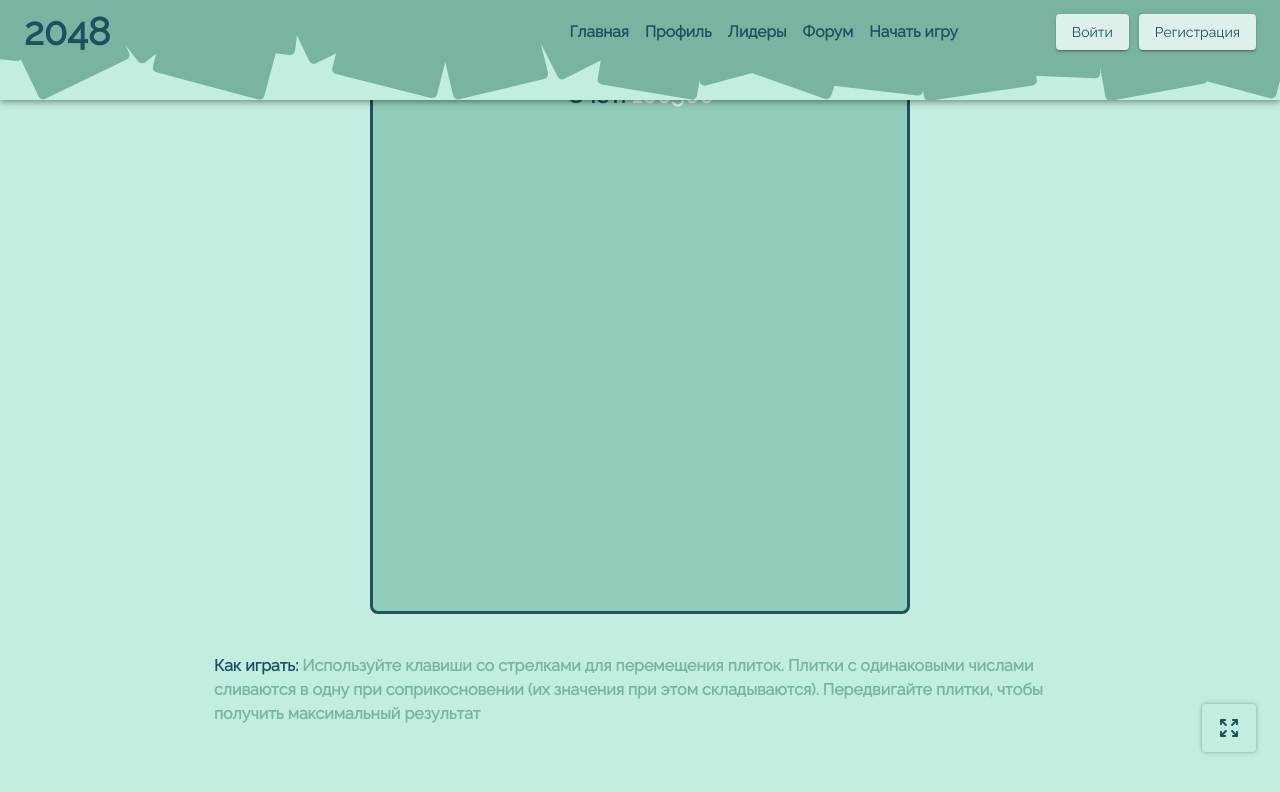
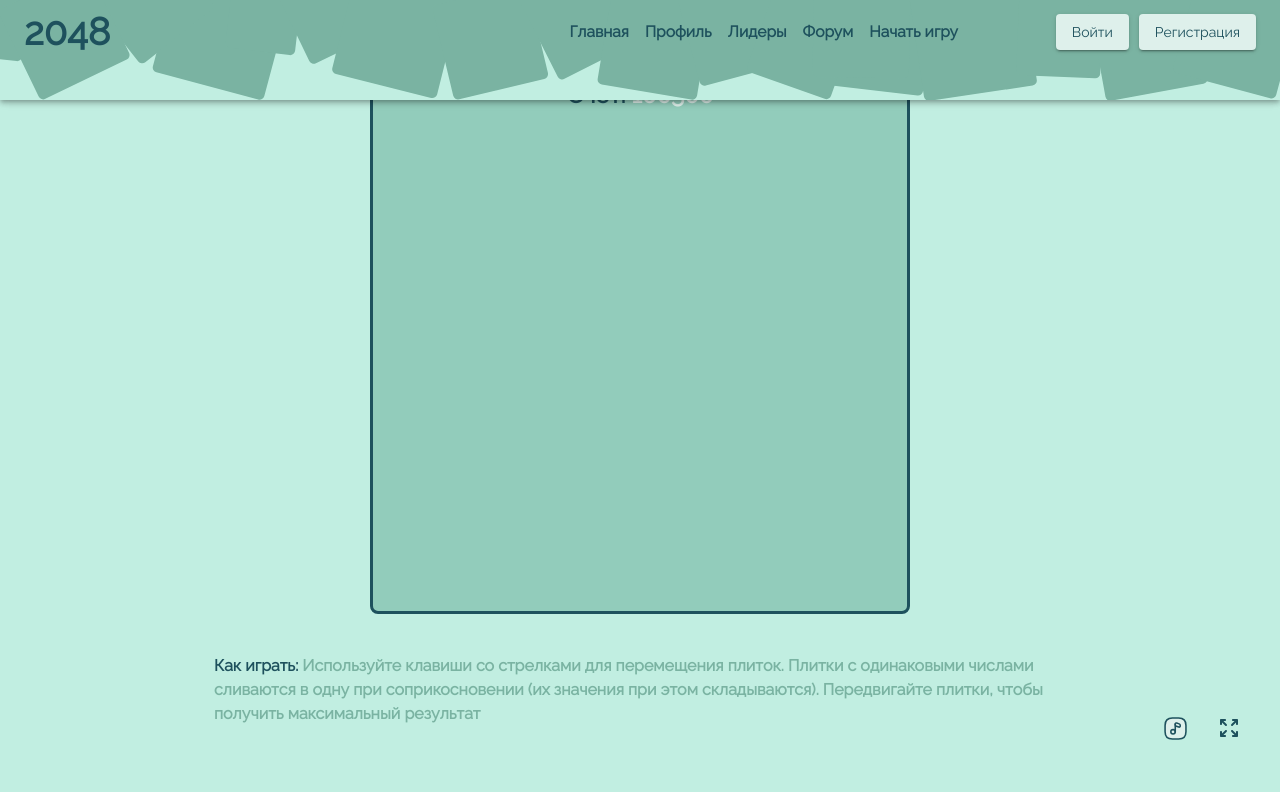
Before and after one commit to boorav4ik/praktikum, a React (Vite) app in the folder packages/client/: page / in a window 1280 px wide. Shown: the top 792 px of the page. Built offline with nearby package versions, Linux system fonts and the light colour scheme; no server answers.

Commit message:
add audio api

```diff
--- a/packages/client/package.json
+++ b/packages/client/package.json
@@ -11,6 +11,7 @@
     "test": "jest ./"
   },
   "alias": {
+    "assets": "./src/assets",
     "api": "./src/api",
     "pages": "./src/pages",
     "layouts": "./src/layouts",
--- /dev/null
+++ b/packages/client/src/components/Audio.tsx
@@ -0,0 +1,39 @@
+import { useState } from 'react'
+import { Box } from '@mui/material'
+import Button from '@mui/material/Button'
+import { AudioIcon } from 'layouts/Main/icons/Audio'
+import Track from 'assets/audio/Maco-Mamuco.mp3'
+
+export function Audio() {
+  const [toggle, setToggle] = useState<boolean>(false)
+
+  const handleToggle = () => {
+    setToggle(!toggle)
+  }
+
+  return (
+    <Box>
+      <Button
+        title='Музычку погромче'
+        onClick={handleToggle}
+        sx={{
+          position: 'relative',
+          padding: '12px',
+          maxWidth: '54px',
+          minWidth: '54px',
+        }}>
+        <AudioIcon />
+      </Button>
+      {toggle ? (
+        <Box
+          sx={{
+            position: 'absolute',
+            top: '-3px',
+            left: '-318px',
+          }}>
+          <audio src={Track} controls loop></audio>
+        </Box>
+      ) : null}
+    </Box>
+  )
+}
--- a/packages/client/src/components/FullScreen.tsx
+++ b/packages/client/src/components/FullScreen.tsx
@@ -8,6 +8,7 @@ import {
 } from 'hooks/useFullScreen'
 import { DefaultScreenIcon } from 'layouts/Main/icons/DefaultScreen'
 import { FullScreenIcon } from 'layouts/Main/icons/FullScreen'
+import { Audio } from './Audio'
 
 const Screen = styled(Box)(() => ({
   '&::backdrop': {
@@ -29,16 +30,17 @@ export function FullScreen({ children }: { children: JSX.Element }) {
       {children}
       <Box
         sx={{
+          display: 'flex',
           position: 'fixed',
           bottom: '48px',
           right: '24px',
         }}>
+        <Audio />
         <Button
           title={!fullScreen ? 'Полноэкранный режим' : 'Обычный режим'}
           onClick={handleFullScreen}
           sx={{
             padding: '12px',
-            boxShadow: '0 0 4px rgba(0, 0, 0, .33)',
             maxWidth: '54px',
             minWidth: '54px',
           }}>
--- a/packages/client/src/custom.d.ts
+++ b/packages/client/src/custom.d.ts
@@ -2,3 +2,5 @@ declare module '*.svg' {
   const content: React.FunctionComponent<React.SVGAttributes<SVGElement>>
   export default content
 }
+
+declare module '*.mp3'
--- /dev/null
+++ b/packages/client/src/layouts/Main/icons/Audio.tsx
@@ -0,0 +1,32 @@
+import { SvgIcon, SvgIconProps } from '@mui/material'
+
+export function AudioIcon(props: SvgIconProps) {
+  return (
+    <SvgIcon {...props} viewBox="0 0 23 23">
+      <path
+        d="M22 15V9C22 4 20 2 15 2H9C4 2 2 4 2 9V15C2 20 4 22 9 22H15C20 22 22 20 22 15Z"
+        stroke="#1E515D"
+        stroke-width="1.5"
+        stroke-linecap="round"
+        stroke-linejoin="round"></path>
+      <path
+        d="M9.62 17.3C10.7908 17.3 11.74 16.3509 11.74 15.1801C11.74 14.0092 10.7908 13.0601 9.62 13.0601C8.44915 13.0601 7.5 14.0092 7.5 15.1801C7.5 16.3509 8.44915 17.3 9.62 17.3Z"
+        stroke="#1E515D"
+        stroke-width="1.5"
+        stroke-linecap="round"
+        stroke-linejoin="round"></path>
+      <path
+        d="M11.74 15.18V7.77002"
+        stroke="#1E515D"
+        stroke-width="1.5"
+        stroke-linecap="round"
+        stroke-linejoin="round"></path>
+      <path
+        d="M13.13 6.7701L15.47 7.55006C16.04 7.74006 16.5 8.38006 16.5 8.98006V9.60005C16.5 10.4101 15.87 10.8601 15.11 10.6001L12.77 9.82008C12.2 9.63008 11.74 8.99009 11.74 8.39009V7.7701C11.74 6.9701 12.36 6.5101 13.13 6.7701Z"
+        stroke="#1E515D"
+        stroke-width="1.5"
+        stroke-linecap="round"
+        stroke-linejoin="round"></path>
+    </SvgIcon>
+  )
+}
--- a/packages/client/vite.config.ts
+++ b/packages/client/vite.config.ts
@@ -15,6 +15,7 @@ export default defineConfig({
   plugins: [react()],
   resolve: {
     alias: {
+      assets: path.resolve(__dirname, './src/assets'),
       api: path.resolve(__dirname, './src/api'),
       pages: path.resolve(__dirname, './src/pages'),
       layouts: path.resolve(__dirname, './src/layouts'),
```
Also changed, not shown: packages/client/jest.config.js (+4 -3 lines), 1 other file (tests, documents, lock files or other folders).
